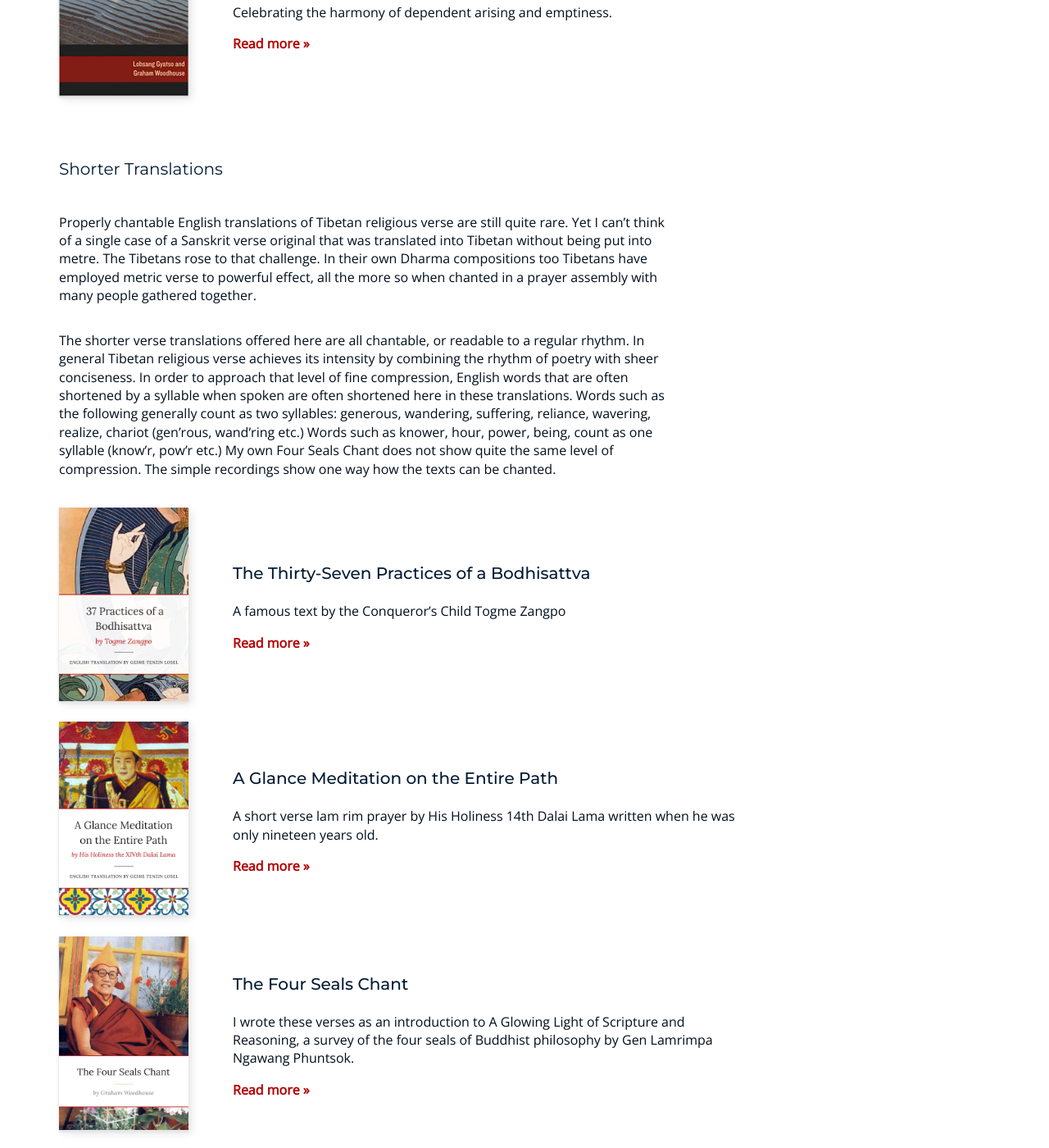
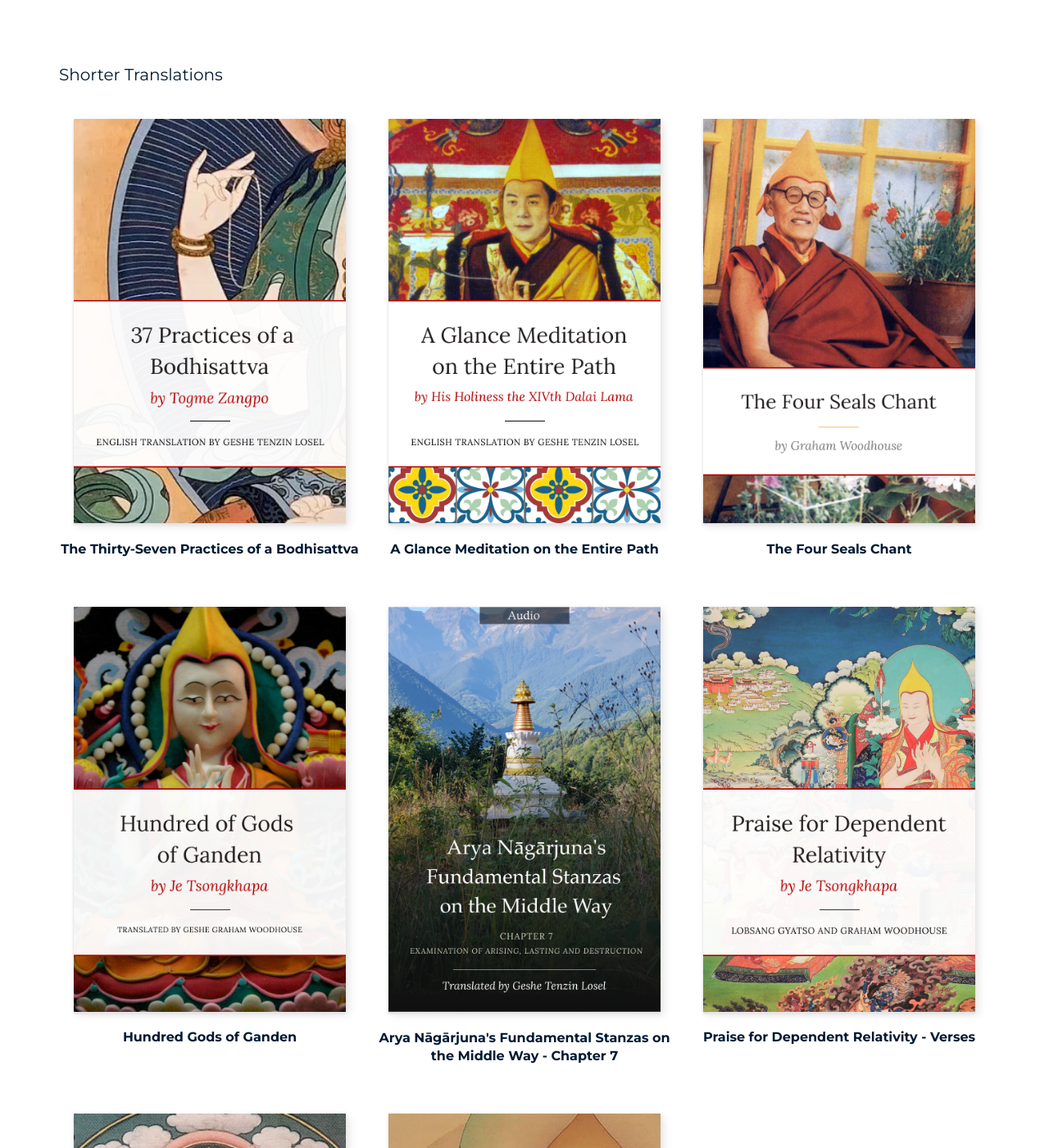
Before and after one commit to hallodom/geshe-graham-losel, a Jekyll site: the page built from publications.html, in a window 1280 px wide and 1400 px high, scrolled down 1171 px. Shown: the whole window at 82% size. Built offline with Jekyll 4.4.1, drawn with Linux system fonts in a browser that asks for light colours; some of the changed text lies outside the part shown.

Commit message:
Tidy buttons

```diff
--- a/publications.html
+++ b/publications.html
@@ -7,22 +7,23 @@
 ---
 
 <!-- View Toggle -->
-<div class="row middle-xs center-xs start-sm publications__row">
-  <div class="col-xs-11 col-sm-8 col-md-8">
+<div class="row middle-xs start-sm publications__row">
+  <div class="">
     <div class="view-toggle">
       <button
         class="view-toggle__btn view-toggle__btn--active"
-        data-view="list"
+        data-view="grid"
       >
-        <svg width="24" height="24" viewBox="0 0 24 24">
-          <path d="M3 4h18v2H3V4zm0 7h18v2H3v-2zm0 7h18v2H3v-2z" />
-        </svg>
-      </button>
-      <button class="view-toggle__btn" data-view="grid">
         <svg width="24" height="24" viewBox="0 0 24 24">
           <path
             d="M3 3h8v8H3V3zm10 0h8v8h-8V3zM3 13h8v8H3v-8zm10 0h8v8h-8v-8z"
           />
+        </svg>
+      </button>
+
+      <button class="view-toggle__btn" data-view="list">
+        <svg width="24" height="24" viewBox="0 0 24 24">
+          <path d="M3 4h18v2H3V4zm0 7h18v2H3v-2zm0 7h18v2H3v-2z" />
         </svg>
       </button>
     </div>
@@ -30,7 +31,7 @@
 </div>
 
 <!-- Publications Container -->
-<div class="publications-container publications-container--list">
+<div class="publications-container publications-container--grid">
   <!-- List View (Current Layout) -->
   <div class="publications-list">
     {% for pub in site.publications %} {% if forloop.first %}
```
Also changed, not shown: 1 other file.
